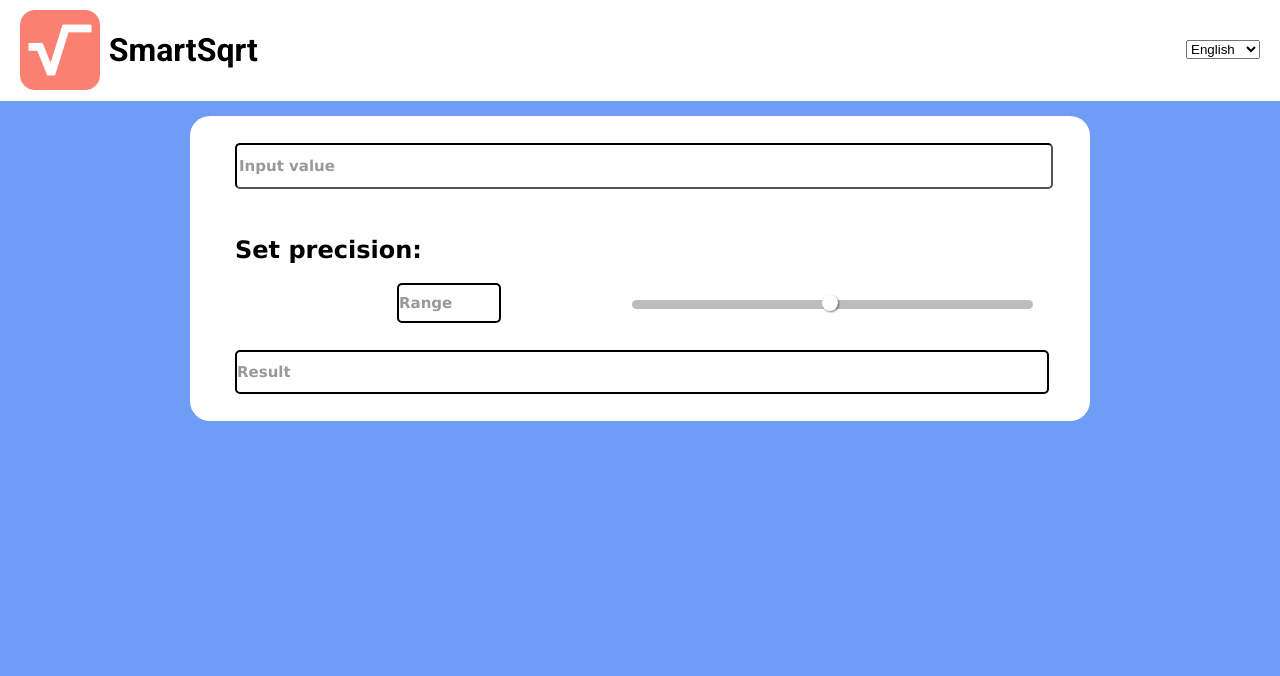
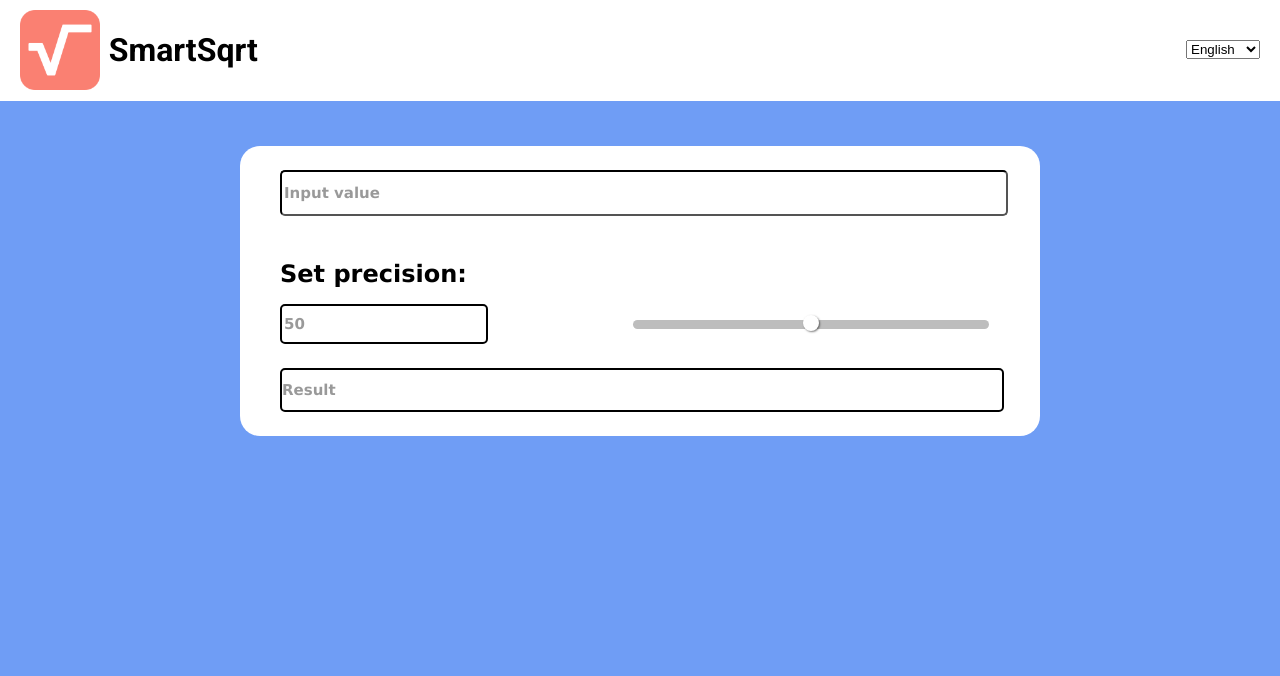
Before and after one commit to Skeef79/SmartSqrt, a Flask app: page / in a window 1280 px wide. Shown: the top 676 px of the page. Run offline with Flask 2, Linux system fonts and the light colour scheme.

Commit message:
precision stuff + fix sqrt_logic

```diff
--- a/app.py
+++ b/app.py
@@ -1,7 +1,7 @@
 from flask import Flask
 from flask import render_template, request
 from apps import sqrt_logic
-
+import json
 
 
 app = Flask(__name__)
@@ -9,8 +9,9 @@ app = Flask(__name__)
 @app.route("/", methods = ["GET","POST"])
 def index():
     if request.method=="POST":
-        expr = request.data.decode('utf-8')
-        return sqrt_logic.getSqrt(expr=expr)
+        data = json.loads(request.data.decode('utf-8'))
+        return sqrt_logic.getSqrt(expr = data["value"], prec = int(data["prec"]))
+
 
     return render_template('index.html')
 
--- a/apps/sqrt_logic.py
+++ b/apps/sqrt_logic.py
@@ -11,7 +11,7 @@ print(parser.parse(expr).simplify({}).toString())
 import cmath
 
 #TODO add precision, number of digits and so on
-def prettifyNumber(num, eps=1e-12):
+def prettifyNumber(num, prec = 50, eps=1e-12):
     re = num.real
     im = num.imag
 
@@ -21,16 +21,26 @@ def prettifyNumber(num, eps=1e-12):
 
     return outValue
 
-#only works for non symbolic values
-#TODO we need 2 roots every time
-# we doesn't need send "SOMETHING WENT WRONG" every time, it's bad
-
-def getSqrt(expr):
-    #cmath's complex numbers need's to have j as an imaginary unit
+def convert(expr):
+    result = "";
     expr = expr.replace("i","j")
 
+    for i in range(len(expr)):
+        cur = expr[i];
+        if expr[i]=="j":
+            if (i==0 or not expr[i-1].isdigit()):
+                cur = "1"+cur
+        result+=cur;
+
+    return result;
+
+
+def getSqrt(expr, prec):
+    #cmath's complex numbers need's to have j as an imaginary unit
+    expr = convert(expr)
+
     try:
-        result = eval(f'cmath.sqrt({expr})')
-        return prettifyNumber(result)
+        result = eval(f'cmath.sqrt(1*({expr}))')
+        return prettifyNumber(num = result, prec = prec)
     except:
-        return "Something went wrong"
+        return "Error"
--- a/static/style.css
+++ b/static/style.css
@@ -25,7 +25,7 @@ body {
 }
 
 .mainContent {
-  width:900px;
+  width:800px;
   display: flex;
   flex-direction: column;
   justify-content: space-between;
@@ -98,7 +98,25 @@ h2 {
 }
 
 
-input {
+.slider {
+  width: 90%;
+  height: 40px;
+
+  margin-left:5%;
+  margin-top:3%;
+
+  font-family: Geneva, Verdana, sans-serif;
+  font-size: 15px;
+  color: rgba(0,0,0,0.4);
+  font-weight: bold;
+
+
+  border-radius: 5px;
+  border-color: black;
+  border-width: 2px;
+}
+
+.value {
 
   width: 90%;
   height: 40px;
@@ -154,7 +172,8 @@ a {
 
 }
 
-.precision {
+
+.precisionInput {
   border-style: solid;
   border-radius: 5px;
   border-color: black;
@@ -168,8 +187,7 @@ a {
   justify-content: center;
   flex-direction: column;
 
-  width:100px;
-  margin-left:20%;
+  width:200px;
 }
 
 .precisionContent {
--- a/templates/index.html
+++ b/templates/index.html
@@ -46,11 +46,11 @@
                     </div>
 
                     <div class = "precisionContent">
-                        <div class = "precision">
-                            Range
-                        </div>
+
+                        <input id="number" type="number" onkeypress="return event.charCode >= 48 && event.charCode <= 57" value="50" min = "0" max="100" class = "precisionInput">
+
                         <div class="slidecontainer">
-                            <input type="range" min="1" max="100" value="50" class="slider" id="precisionRange">
+                            <input type="range" min="0" max="100" value="50" class="slider" id="precisionRange">
                           </div>
 
                     </div>
@@ -74,27 +74,68 @@
             const inputValue = document.getElementById("value");
             const result = document.getElementById("result");
 
+            const precisionNumber = document.getElementById('number');
+            const precisionSlider = document.getElementById('precisionRange');
+
+
+            const minPrecision = 0;
+            const maxPrecision = 100;
+            const updatePrecisionSlider = () => {
+                const value = precisionSlider.value;
+                if (value < minPrecision) {
+                    precisionSlider.value = minPrecision;
+                }
+                if (value>maxPrecision) {
+                    precisionSlider.value = maxPrecision;
+                }
+
+                precisionNumber.value = precisionSlider.value;
+                updateOutput();
+            }
+
+            const updatePrecisionNumber = () => {
+                const value = precisionNumber.value;
+                if (value < minPrecision) {
+                    precisionNumber.value = minPrecision;
+                }
+                if (value> maxPrecision) {
+                    precisionNumber.value = maxPrecision;
+                }
+
+                precisionSlider.value = precisionNumber.value;
+                updateOutput();
+
+            }
+
             //function to updateOutput after pressing characters
             const updateOutput = () => {
-                console.log(inputValue.value);
-                if (inputValue.value == "") {
-                    result.innerText = "";
-                    return;
-                }
+
                 let xhr = new XMLHttpRequest();
 
                 xhr.open("POST", "/", true);
-                xhr.send(inputValue.value);
+                xhr.send(JSON.stringify({"value": inputValue.value,
+                            "prec": precisionNumber.value}))
 
                 xhr.onreadystatechange = function () {
                     if (xhr.readyState == XMLHttpRequest.DONE && xhr.status == 200) {
-                        console.log(xhr.responseText);
-                        result.innerText = xhr.responseText;
+
+                        console.log(xhr.responseText)
+
+                        if (xhr.responseText!="Error") {
+                            result.innerText = xhr.responseText;
+                        }
+
+                        if (inputValue.value == "")
+                            result.innerText = "Result";
                     }
                 };
             };
 
             inputValue.addEventListener("input", updateOutput);
+            precisionNumber.addEventListener("input", updatePrecisionNumber);
+            precisionSlider.addEventListener("input",updatePrecisionSlider);
+
+
         </script>
     </body>
 </html>
```
